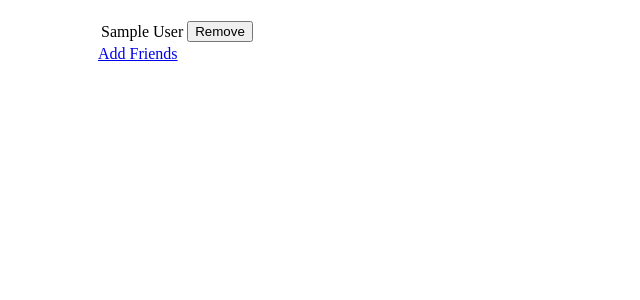
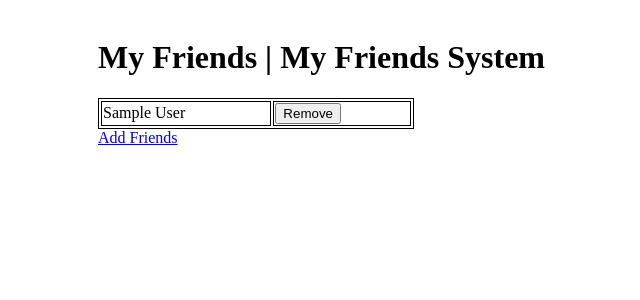
Before and after one commit to imashaWe/my-friends-system, a PHP site: page /friends-view.php in a window 1280 px wide. Shown: the top 300 px of the page, without its empty margins (226-866 px from the left). Run offline with PHP 8.4, Linux system fonts and the light colour scheme; the visitor is signed in with stand-in values (Sample User, id 1); tables that the repository leaves empty or names only in its code hold one stand-in row (values such as "Sample post").

Commit message:
implemented styles in add friends and friends

```diff
--- a/add-friends-view.php
+++ b/add-friends-view.php
@@ -29,7 +29,8 @@ if (isset($_REQUEST['submit'])) {
 </head>
 <body>
 <div class="container">
-    <table>
+    <h1>Add Friends | My Friends System</h1>
+    <table class="table">
         <?php
         $uid = $_SESSION['uid'];
 
--- a/friends-view.php
+++ b/friends-view.php
@@ -31,7 +31,8 @@ if (isset($_REQUEST['submit'])) {
 </head>
 <body>
 <div class="container">
-    <table>
+    <h1>My Friends | My Friends System</h1>
+    <table class="table">
         <?php
         $uid = $_SESSION['uid'];
         $sql = "SELECT user.id AS id,name FROM user_friend INNER JOIN user ON user_friend.id = user.id WHERE uid = {$uid}";
--- a/style/main.css
+++ b/style/main.css
@@ -3,6 +3,7 @@
     width: 50%;
     padding: 10px;
 }
+
 .vertical-center {
     margin: 0;
     position: absolute;
@@ -10,14 +11,27 @@
     -ms-transform: translateY(-50%);
     transform: translateY(-50%);
 }
+
 .center {
-    margin:0 auto;
-    display:block;
+    margin: 0 auto;
+    display: block;
 }
+
 .error {
     color: red;
     width: 40%;
 }
+
 .border-green {
     border: 3px solid green;
 }
+
+.table {
+    width: 50%;
+    border: solid black 1px;
+}
+
+.table td {
+
+    border: solid black 1px;
+}
```
